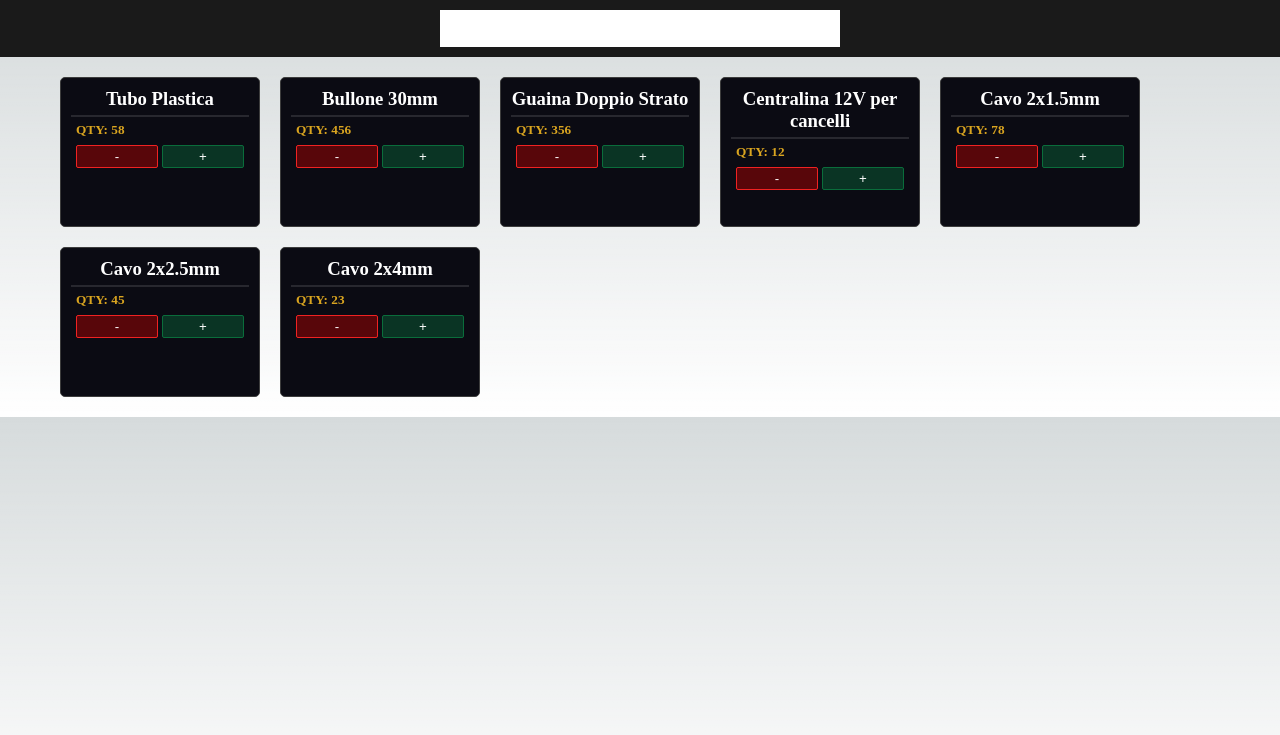
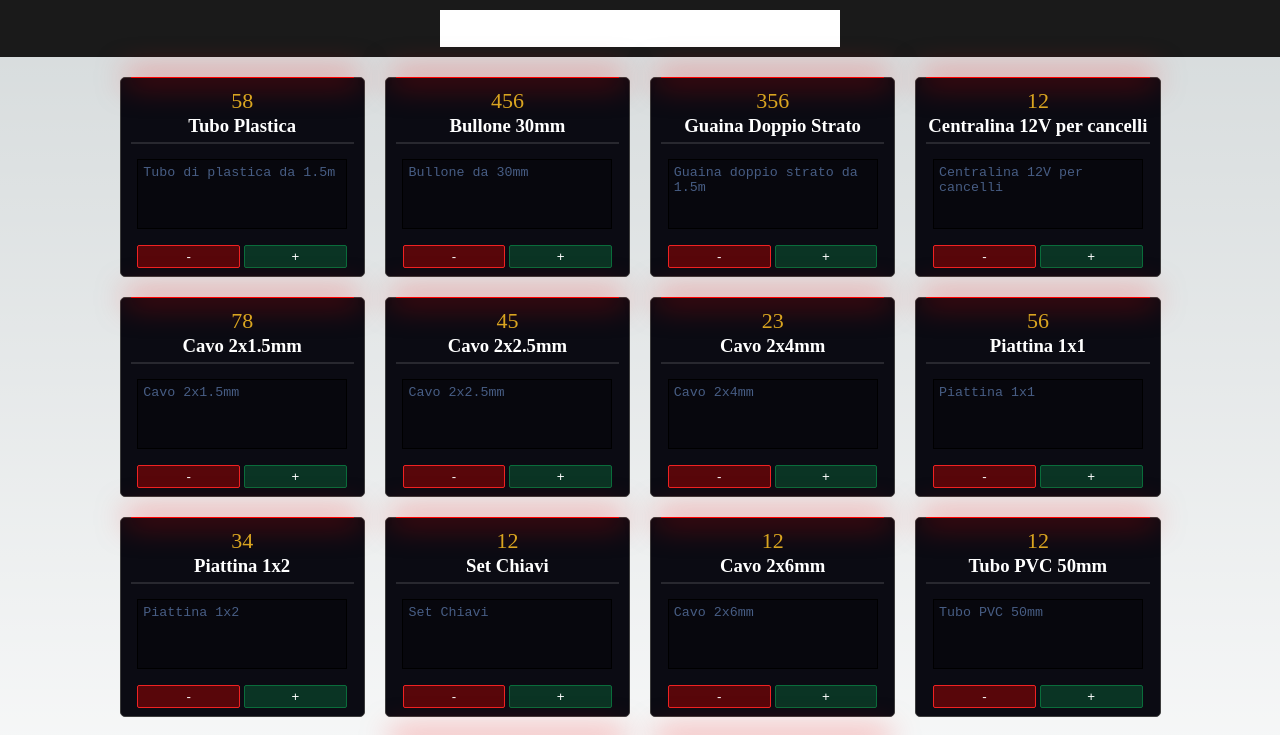
Before and after one commit to ValerioPinsone/inventario-webapp, a Next.js app: page / in a window 1280 px wide. Shown: the top 735 px of the page. Built offline with nearby package versions, Linux system fonts and the light colour scheme.

Commit message:
css color led

```diff
--- a/src/components/Card.tsx
+++ b/src/components/Card.tsx
@@ -14,14 +14,21 @@ interface ParentCompProps {
 const Card: React.FC<any> = ({product}) => {
     return (
         <>
+        {/* <h5 className={styles.quantity}>QTY: {product.quantity}</h5> */}
+
         <div className={styles.card}>
+        <div className={styles.quantityBarRed}></div>
+        <div className={styles.quantity}>{product.quantity}</div>
         <div className={styles.center}>
             <h3>{product.name}</h3>
             </div>
             <hr className={styles.hr}></hr>
 
-            <h5 className={styles.quantity}>QTY: {product.quantity}</h5>
+
+
+
             <div className={styles.center}>
+            <textarea className={styles.textarea} defaultValue={product.desc} readOnly></textarea>
             <button className={styles.cardButtonRed}>-</button>
             <button className={styles.cardButtonGreen}>+</button>
         </div>
--- a/src/pages/index.tsx
+++ b/src/pages/index.tsx
@@ -11,37 +11,86 @@ let products = [
   {
     id: 1,
     name: "Tubo Plastica",
+    desc: "Tubo di plastica da 1.5m",
     quantity: 58,
   },
   {
     id: 2,
     name: "Bullone 30mm",
+    desc: "Bullone da 30mm",
     quantity: 456,
   },
   {
     id: 3,
     name: "Guaina Doppio Strato",
+    desc: "Guaina doppio strato da 1.5m",
     quantity: 356,
   },
   {
     id: 4,
     name: "Centralina 12V per cancelli",
+    desc: "Centralina 12V per cancelli",
     quantity: 12,
   },
   {
     id: 5,
     name: "Cavo 2x1.5mm",
+    desc: "Cavo 2x1.5mm",
     quantity: 78,
   },
   {
     id: 6,
     name: "Cavo 2x2.5mm",
+    desc: "Cavo 2x2.5mm",
     quantity: 45,
   },
   {
     id: 7,
     name: "Cavo 2x4mm",
+    desc: "Cavo 2x4mm",
     quantity: 23,
+  },
+  {
+    id: 8,
+    name: "Piattina 1x1",
+    desc: "Piattina 1x1",
+    quantity: 56,
+  },
+  {
+    id: 9,
+    name: "Piattina 1x2",
+    desc: "Piattina 1x2",
+    quantity: 34,
+  },
+  {
+    id: 10,
+    name: "Set Chiavi",
+    desc: "Set Chiavi",
+    quantity: 12,
+  },
+  {
+    id: 11,
+    name: "Cavo 2x6mm",
+    desc: "Cavo 2x6mm",
+    quantity: 12,
+  },
+  {
+    id: 12,
+    name: "Tubo PVC 50mm",
+    desc: "Tubo PVC 50mm",
+    quantity: 12,
+  },
+  {
+    id: 13,
+    name: "Tubo PVC 75mm",
+    desc: "Tubo PVC 75mm",
+    quantity: 12,
+  },
+  {
+    id: 14,
+    name: "Tubo PVC 100mm",
+    desc: "Tubo PVC 100mm",
+    quantity: 12,
   }
 ];
 export default function Home() {
--- a/src/styles/Home.module.css
+++ b/src/styles/Home.module.css
@@ -11,17 +11,20 @@
   margin: 10px;
   width:400px;
   text-align: center;
-  transition: all 0.5s ease;
+  transition: all 0.3s cubic-bezier(0.25, 0.1, 0.7, 1.67);;
 
 }
 .searchArea:focus{
   width:500px;
+  -webkit-box-shadow: 0px 0px 30px 5px #307fe628;
+  box-shadow: 0px 0px 30px 5px #307fe628;
 }
 
 .cardContainer{
   display: flex;
   flex-wrap: wrap;
-  justify-content: left;
+  justify-content: center;
+
   margin: 10px;
   padding: 10px;
   max-width: 1200px;
@@ -32,8 +35,8 @@
 
 .card{
   background-color:  rgb(11 11 19) ;
-  width: 200px;
-  height: 150px;
+  min-width: 200px;
+  height: 200px;
   padding: 10px;
   border: 1px solid #3d3d3d;
   border-radius: 5px;
@@ -116,7 +119,58 @@
   text-align: center;
 
 }
+.quantityBarGreen{
+  position: relative;
+  top:-16px;
+  text-align: center;
+  border-radius: 2px;
+  width:auto;
+  height: 1px;
+  margin: 5px auto;
+
+ background-color: rgb(38, 255, 0);
+ -webkit-box-shadow: 0px 0px 30px 5px #2efd0057;
+ box-shadow: 0px 0px 30px 5px #2efd0057;
+}
+
+.quantityBarRed{
+  position: relative;
+  top:-16px;
+  text-align: center;
+  border-radius: 2px;
+  width:auto;
+  height: 1px;
+  margin: 5px auto;
+
+ background-color: rgb(255, 0, 0);
+ -webkit-box-shadow: 0px 0px 30px 5px #fd000080;
+ box-shadow: 0px 0px 30px 5px #fd000080;
+}
+
+
 .quantity{
- margin:5px;
+  position: relative;
+  top:-16px;
+ text-align: center;
+ border-radius: 2px;
+ width:auto;
+  height: 1px;
+ margin: 10px auto;
+ font-size: 22px;
  color: goldenrod;
+
+
 }
+.textarea{
+  width:94%;
+  margin: 10px 0;
+  height: 70px;
+  background-color: #07070d;
+  border: 1px solid black;
+  resize: none;
+  color: #475d84;
+/*   overflow-y: scroll; */
+  padding: 5px;
+
+
+}
```
